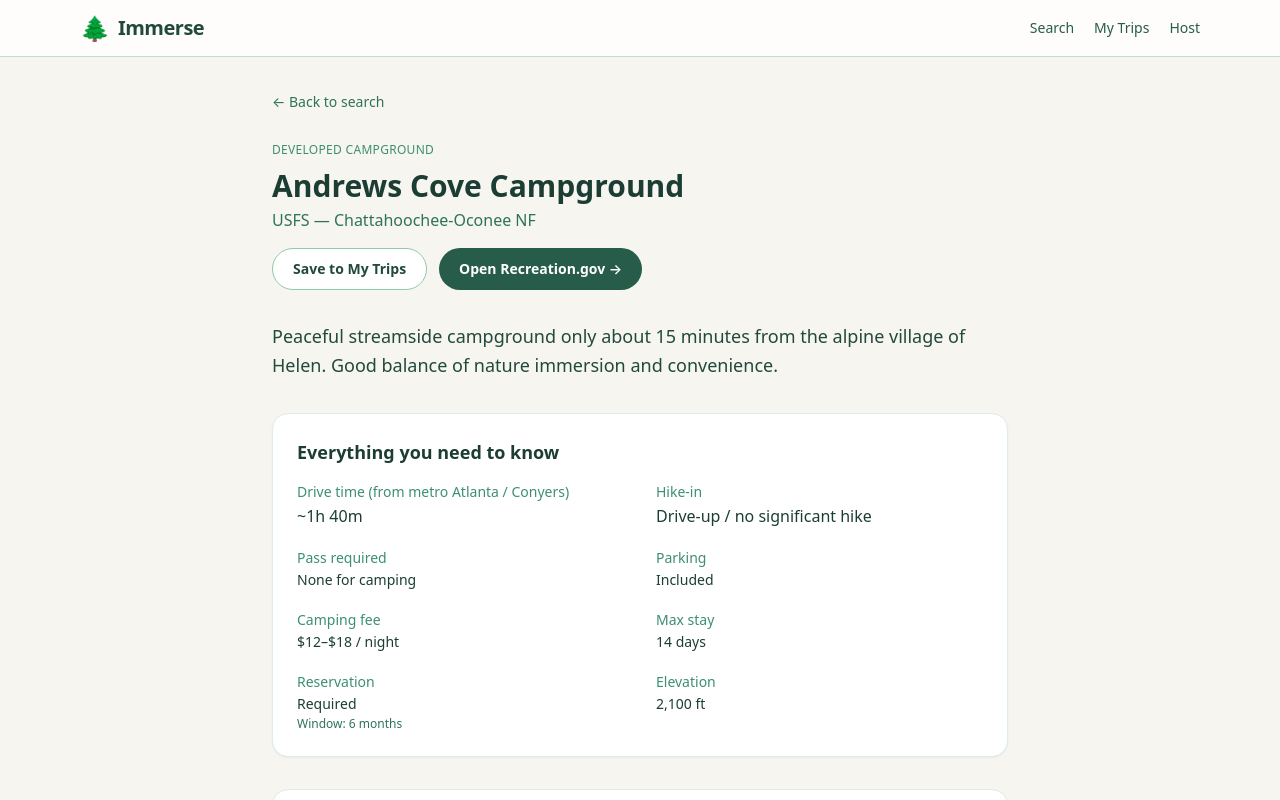
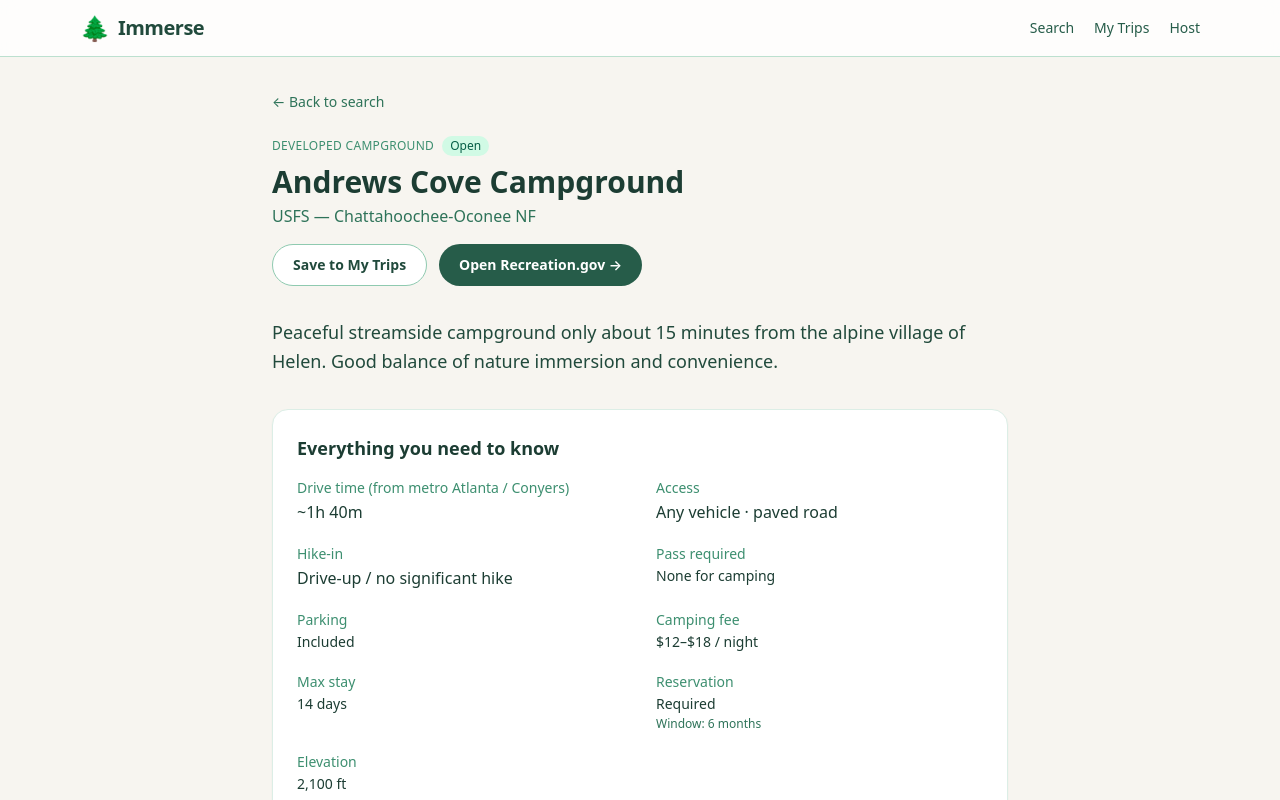
Before and after one commit to lincolnnunnally/immerse, a Next.js app: page /site/andrews-cove in a window 1280 px wide. Shown: the top 800 px of the page. Built offline with nearby package versions, Linux system fonts and the light colour scheme.

Commit message:
Show status, access, community pulse, and private host rules on site detail

```diff
--- a/src/app/site/[id]/page.tsx
+++ b/src/app/site/[id]/page.tsx
@@ -4,6 +4,36 @@
 import { extractFacilityId } from "@/lib/trips";
 import { AvailabilityPanel } from "@/components/AvailabilityPanel";
 import { SaveTripButton } from "@/components/SaveTripButton";
+
+function accessLabel(access?: string) {
+  switch (access) {
+    case "any_vehicle":
+      return "Any vehicle";
+    case "high_clearance":
+      return "High clearance recommended";
+    case "4x4":
+      return "4x4 recommended";
+    case "hike_in":
+      return "Hike-in";
+    case "ohv_only":
+      return "OHV / designated vehicles only";
+    default:
+      return "See details";
+  }
+}
+
+function statusLabel(status?: string) {
+  switch (status) {
+    case "open":
+      return "Open";
+    case "seasonal":
+      return "Seasonal";
+    case "closed":
+      return "Closed";
+    default:
+      return "Status unknown";
+  }
+}
 
 export default async function SitePage({
   params,
@@ -23,6 +53,8 @@
       ? "WMA / Wildlife Area"
       : site.type === "ohv"
       ? "OHV / 4x4"
+      : site.type === "private"
+      ? "Private nature stay"
       : "Developed Campground";
 
   return (
@@ -34,10 +66,25 @@
         ← Back to search
       </Link>
 
-      <div className="mb-2">
+      <div className="mb-2 flex flex-wrap items-center gap-2">
         <span className="text-xs font-medium uppercase tracking-wide text-forest-500">
           {typeLabel}
         </span>
+        {site.status && (
+          <span
+            className={`text-xs font-medium px-2 py-0.5 rounded-full ${
+              site.status === "open"
+                ? "bg-emerald-100 text-emerald-800"
+                : site.status === "seasonal"
+                ? "bg-amber-100 text-amber-900"
+                : site.status === "closed"
+                ? "bg-red-100 text-red-800"
+                : "bg-forest-100 text-forest-700"
+            }`}
+          >
+            {statusLabel(site.status)}
+          </span>
+        )}
       </div>
       <h1 className="text-3xl font-bold text-forest-900 mb-1">{site.name}</h1>
       {site.agency && <p className="text-forest-600 mb-4">{site.agency}</p>}
@@ -58,6 +105,21 @@
 
       <p className="text-lg text-forest-800 leading-relaxed mb-8">{site.description}</p>
 
+      {/* Community pulse — one line, not a comment wall */}
+      {site.pulse && (
+        <section className="mb-8 p-4 rounded-2xl bg-sky-50 border border-sky-100">
+          <h2 className="text-xs font-semibold uppercase tracking-wide text-sky-700 mb-1">
+            Community pulse
+          </h2>
+          <p className="text-forest-900 font-medium">{site.pulse.summary}</p>
+          <div className="mt-2 flex flex-wrap gap-3 text-xs text-sky-900/80">
+            {site.pulse.crowd && <span>Crowd: {site.pulse.crowd}</span>}
+            {site.pulse.roadNote && <span>Road: {site.pulse.roadNote}</span>}
+            {site.pulse.lastVerified && <span>Verified: {site.pulse.lastVerified}</span>}
+          </div>
+        </section>
+      )}
+
       {/* Clarity grid */}
       <section className="bg-white rounded-2xl border border-forest-100 p-6 mb-8 shadow-sm">
         <h2 className="font-semibold text-forest-900 mb-4 text-lg">Everything you need to know</h2>
@@ -68,6 +130,15 @@
               {site.driveTimeMinutes
                 ? `~${Math.floor(site.driveTimeMinutes / 60)}h ${site.driveTimeMinutes % 60}m`
                 : "—"}
+            </dd>
+          </div>
+          <div>
+            <dt className="text-forest-500 mb-0.5">Access</dt>
+            <dd className="font-medium text-forest-900 text-base">
+              {accessLabel(site.access)}
+              {site.roadQuality && site.roadQuality !== "unknown"
+                ? ` · ${site.roadQuality} road`
+                : ""}
             </dd>
           </div>
           <div>
@@ -123,10 +194,38 @@
         </dl>
       </section>
 
-      {/* Live availability */}
-      <AvailabilityPanel facilityId={facilityId} reservationUrl={site.reservationUrl} />
+      {/* Private host nature rules */}
+      {site.privateHost && (
+        <section className="mb-8 rounded-2xl border border-emerald-200 bg-emerald-50/60 p-6">
+          <h2 className="font-semibold text-forest-900 text-lg mb-1">Private nature stay</h2>
+          <p className="text-sm text-forest-700 mb-4">
+            Max {site.privateHost.maxSites} site{site.privateHost.maxSites === 1 ? "" : "s"} on this
+            property — capped so it never becomes a commercial campground.
+            {site.privateHost.naturePledge && " Host has taken the nature-first pledge."}
+          </p>
+          {site.privateHost.nightlyRate && (
+            <p className="text-sm font-medium text-forest-900 mb-3">
+              Typical rate: {site.privateHost.nightlyRate}
+            </p>
+          )}
+          <ul className="space-y-1.5 text-sm text-forest-800">
+            {site.privateHost.immersionRules.map((rule) => (
+              <li key={rule} className="flex gap-2">
+                <span className="text-emerald-700">▸</span>
+                {rule}
+              </li>
+            ))}
+          </ul>
+          <Link href="/host" className="inline-block mt-4 text-sm font-medium text-forest-700 underline">
+            How private listings work on Immerse →
+          </Link>
+        </section>
+      )}
 
-      {/* Must-sees */}
+      {site.type !== "private" && (
+        <AvailabilityPanel facilityId={facilityId} reservationUrl={site.reservationUrl} />
+      )}
+
       <section className="mb-8">
         <h2 className="font-semibold text-forest-900 mb-3 text-lg">Must-sees & highlights</h2>
         <ul className="space-y-2">
@@ -161,7 +260,6 @@
         </section>
       )}
 
-      {/* Sample itinerary */}
       <section className="bg-forest-50 rounded-2xl p-6 border border-forest-100">
         <h2 className="font-semibold text-forest-900 mb-1 text-lg">Sample 2-night immersion plan</h2>
         <p className="text-sm text-forest-600 mb-5">
```
